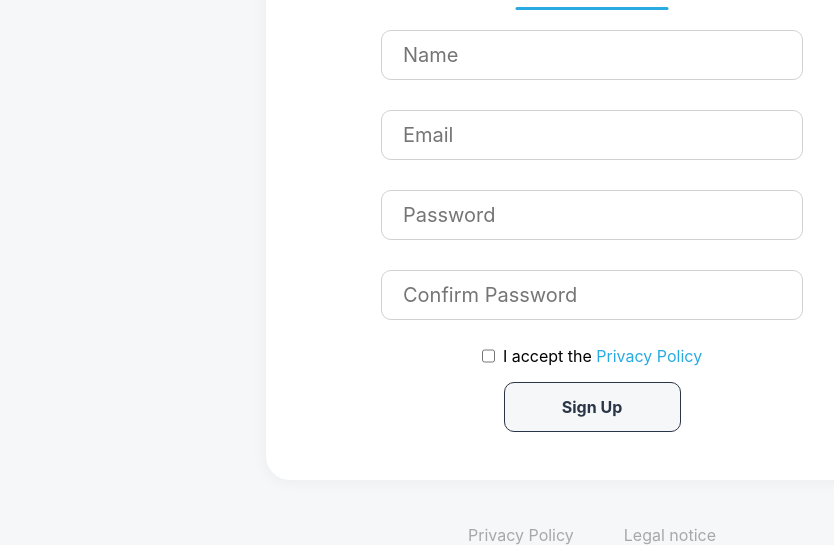
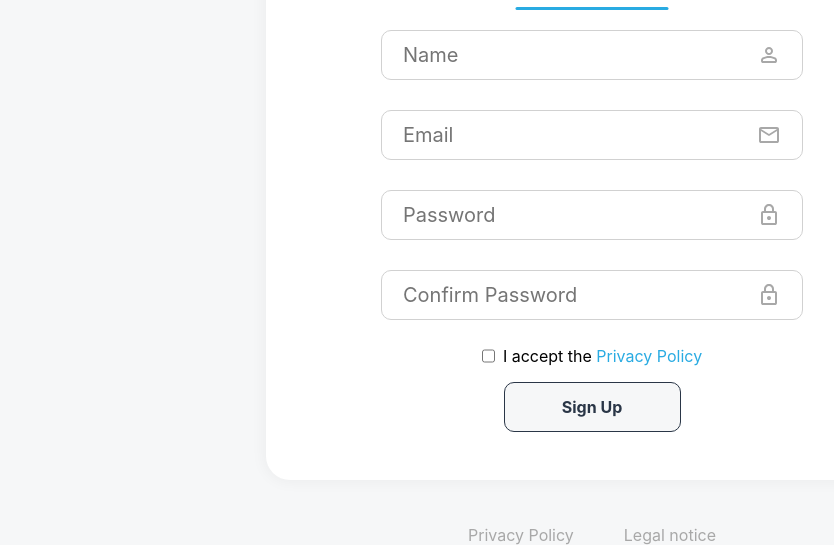
Before and after one commit to JohannRth/Join, a plain HTML site: page register.html in a window 1280 px wide. Shown: the part 365-910 px from the top of the page, without its empty margins (48-882 px from the left). Drawn offline with Linux system fonts and the light colour scheme.

Commit message:
add the icons in the inputfields

```diff
--- a/style.css
+++ b/style.css
@@ -144,6 +144,25 @@ input#confirmedPassword {
     box-sizing: border-box;
 }
 
+input#inputName {
+    padding-right: 30px;
+    background: url(./assets/img/person.svg) no-repeat right 21px center;
+    background-color: white;
+}
+
+input#email {
+    padding-right: 30px;
+    background: url(./assets/img/mail.svg) no-repeat right 21px center;
+    background-color: white;
+}
+
+input#password,
+input#confirmedPassword {
+    padding-right: 30px;
+    background: url(./assets/img/lock.svg) no-repeat right 21px center;
+    background-color: white;
+}
+
 .login-fsize {
     font-size: 61px !important;
     margin-bottom: 10px;
```
